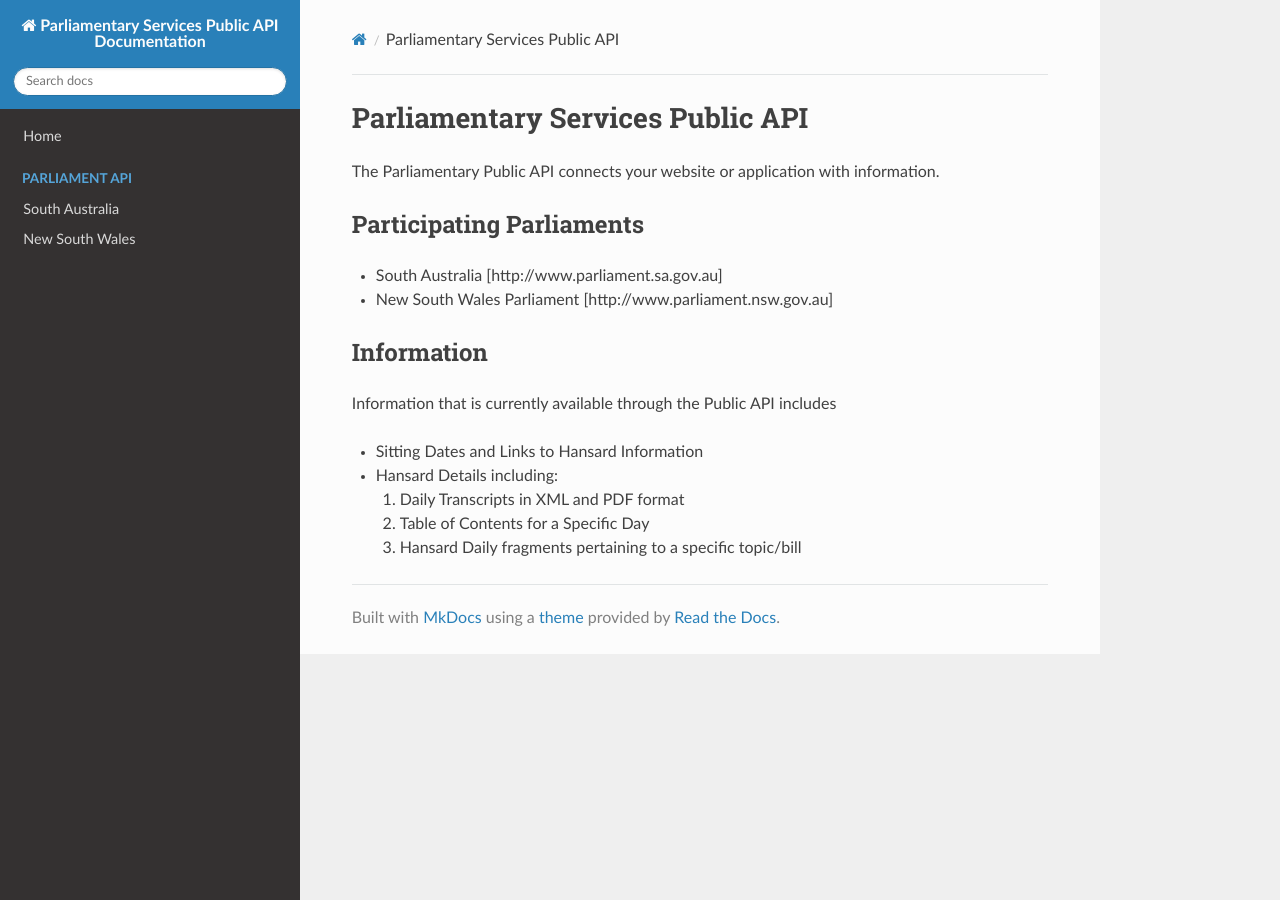
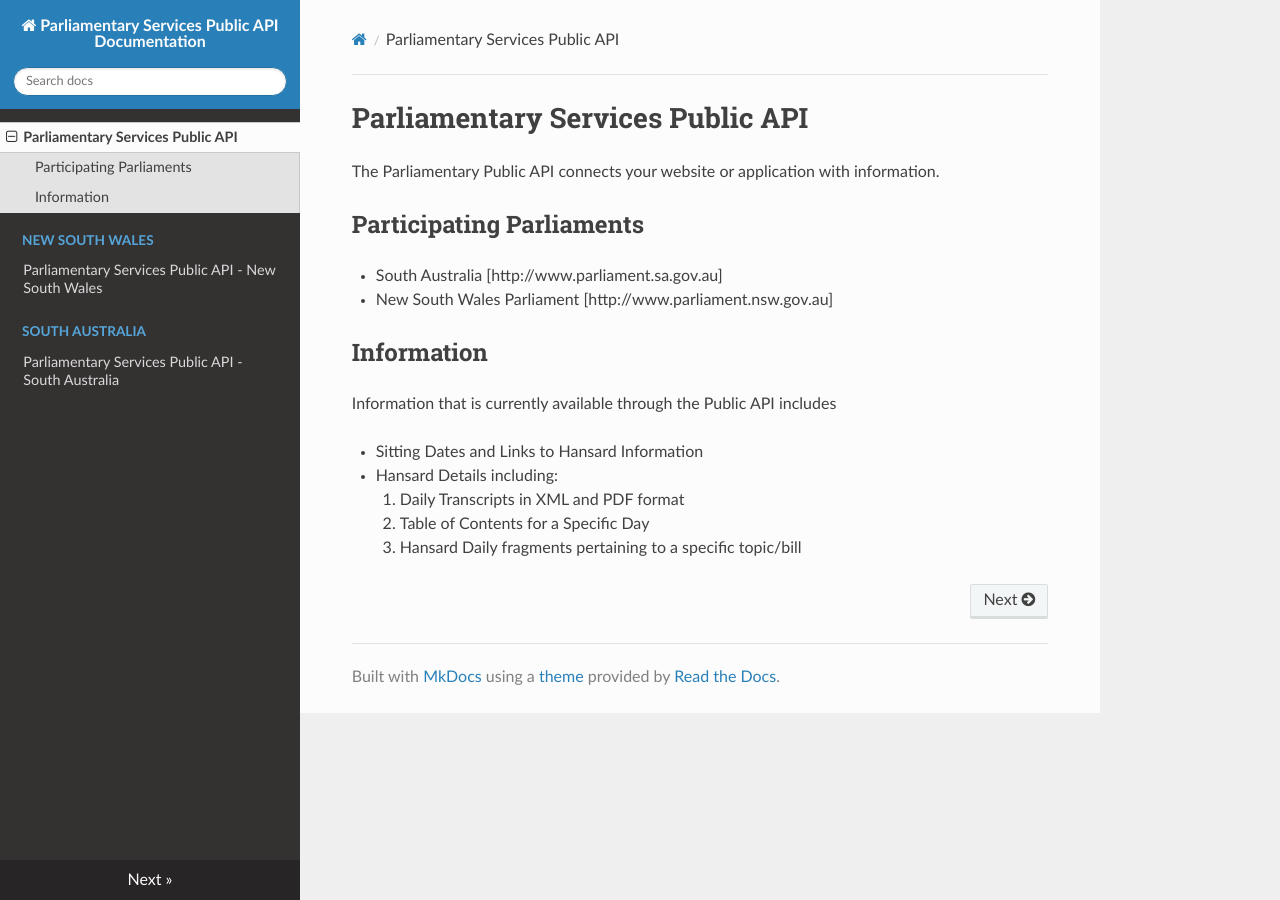
Before and after one commit to novaworksau/parliament-api-docs, an MkDocs documentation site: the page built from docs/index.md, in a window 1280 px wide. Built offline with MkDocs 1.6.1, drawn with Linux system fonts in a browser that asks for light colours; nearby versions of some CDN libraries; part of the change alters nothing that is shown.

Commit message:
Update mkdocs.yml

```diff
--- a/mkdocs.yml
+++ b/mkdocs.yml
@@ -1,9 +1,4 @@
 site_name: Parliamentary Services Public API Documentation
-nav:
-- Home: docs/index.md
-- Parliament API:
-  - 'South Australia': 'docs/south-australia/index.md'
-  - 'New South Wales': 'docs/new-south-wales/index.md'
 theme:
   name: readthedocs
   highlightjs: true
```
